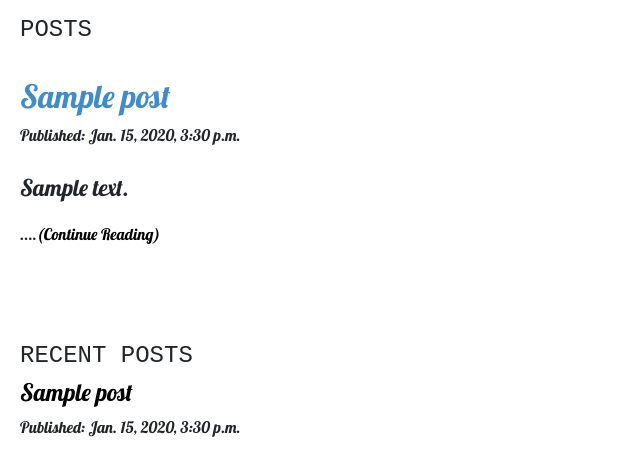
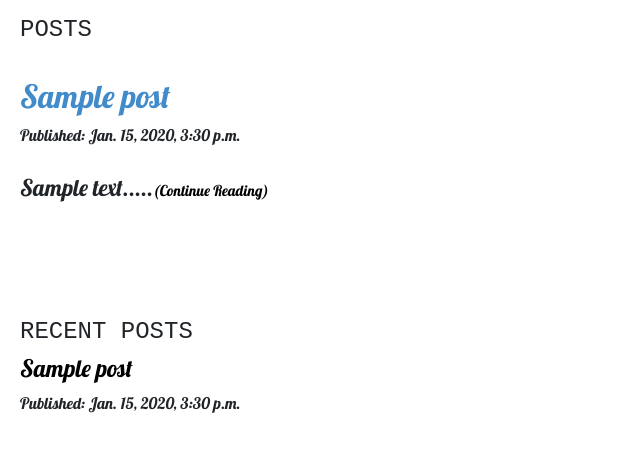
Before and after one commit to Priyanka-bhagat/My-blog, a Django app: template mysite/blog/templates/blog/post_list.html in a window 1280 px wide. Shown: the part 804-1263 px from the top of the page, without its empty margins (0-640 px from the left). After the commit the page ends 1217 px from the top, so only its background shows below. Run offline with Django 3.2, Linux system fonts and the light colour scheme; the template is opened without the code that fills it: values that come from a table or form of the project are taken from there, others are empty; tables that the repository leaves empty hold one stand-in row (values such as "Sample post"); some libraries are stand-ins or nearby versions.

Commit message:
Subtext config

```diff
--- a/mysite/blog/templates/blog/post_list.html
+++ b/mysite/blog/templates/blog/post_list.html
@@ -10,7 +10,7 @@
                     Published: {{ post.published_date }}
                     <br>
                     <br>
-                    <p>{{ post.subtext|linebreaksbr }}</p>....<a href="{% url 'post_detail' pk=post.pk %}">(Continue Reading)</a>
+                <p>{{ post.subtext|linebreaksbr }}....<a href="{% url 'post_detail' pk=post.pk %}" style="display: inline; font-size: 15px;">(Continue Reading)</a></p>
                </div>
                {% endfor %}
 <br><br><br><br>
```
